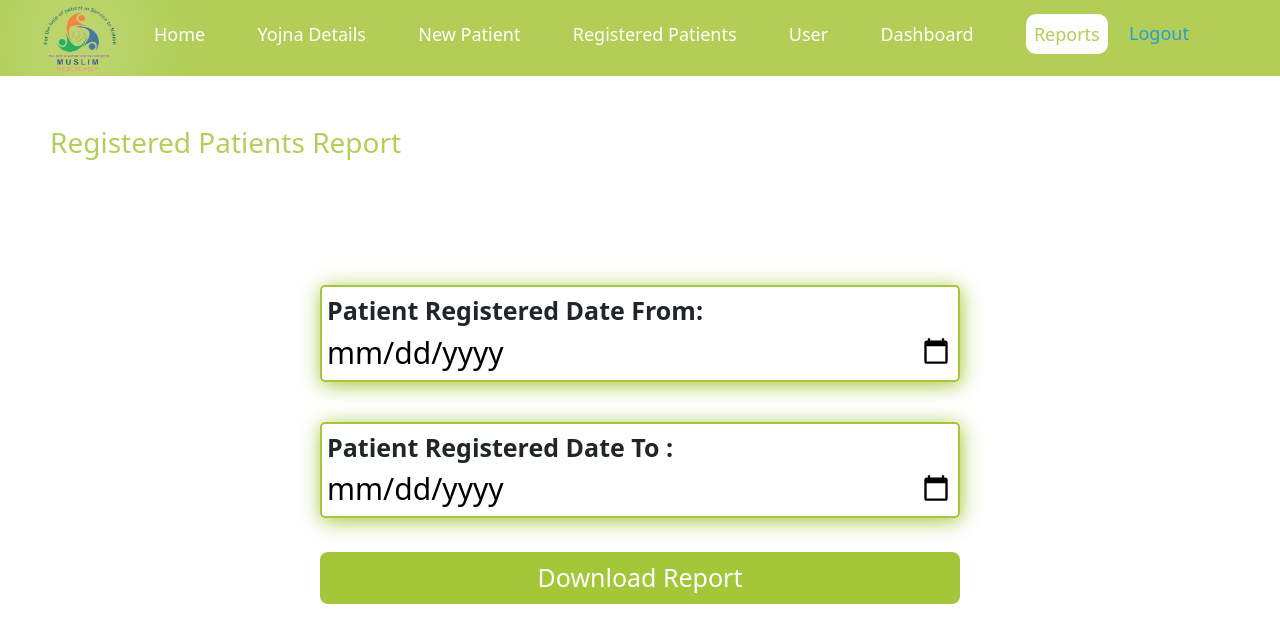
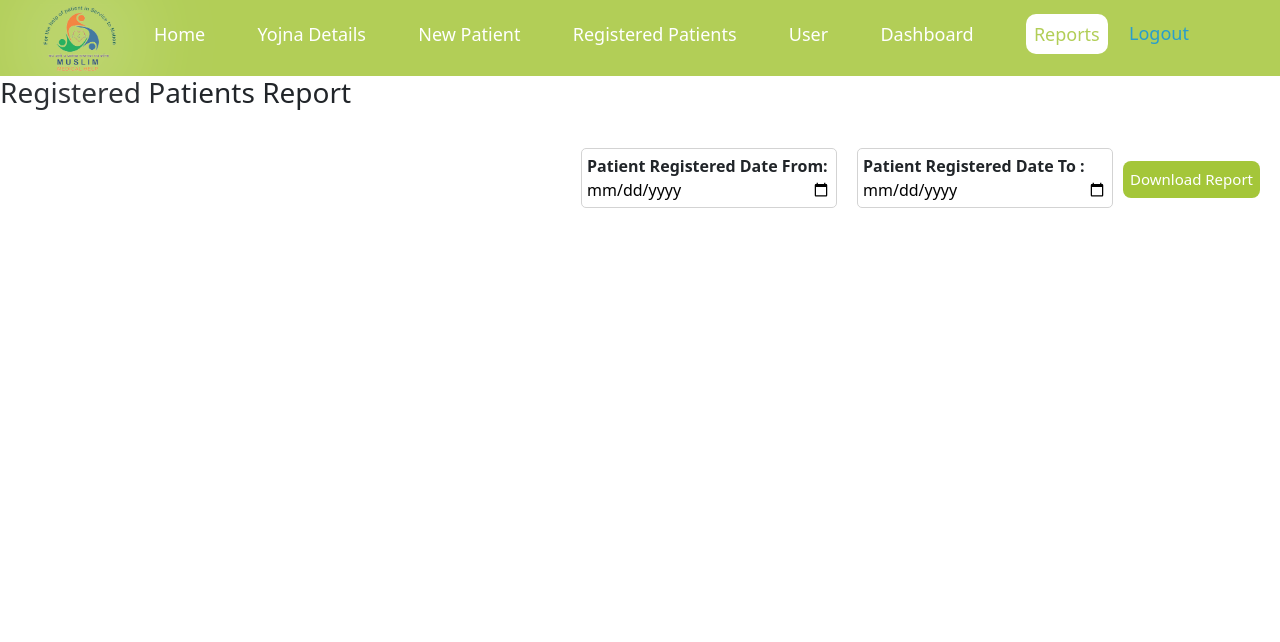
Before and after one commit to Tekisky123/MMH-frontEnd-1, a React (Create React App) app: page /reports in a window 1280 px wide. Shown: the top 642 px of the page. Built offline with nearby package versions, Linux system fonts and the light colour scheme; sample sign-in values are in the browser's storage.

Commit message:
taking pull

```diff
--- a/src/Assets/Styles/RegisteredPatients.css
+++ b/src/Assets/Styles/RegisteredPatients.css
@@ -8,7 +8,7 @@
   flex-direction: column;
   flex-wrap: wrap;
   gap: 20px;
-  background-image: url('../../Assets//Images/mainbodylogo.jpeg' );
+  /* background-image: url('../../Assets//Images/mainbodylogo.jpeg' ); */
   /* opacity: 1.5; */
   background-size: cover;
   background-attachment: fixed; /* This ensures that the background remains fixed */
--- a/src/Components/Pages/Reports.jsx
+++ b/src/Components/Pages/Reports.jsx
@@ -1,6 +1,7 @@
 import React, { useState, useEffect } from 'react';
 import axios from 'axios';
 import * as XLSX from 'xlsx';
+import "../../Components/dashboard/Dashboard.css"
 
 const Reports = () => {
   const [startDate, setStartDate] = useState(null);
--- a/src/Components/dashboard/Dashboard.css
+++ b/src/Components/dashboard/Dashboard.css
@@ -5,7 +5,7 @@
   flex-wrap: wrap;
   justify-content: space-around;
   margin: 20px;
-  background-image: url(../../Assets/Images//mainbodylogo.jpeg);
+  /* background-image: url(../../Assets/Images//mainbodylogo.jpeg); */
   background-color: rgba(255, 255, 255, 0.5);
   background-size: cover;
   background-repeat: no-repeat;
@@ -104,11 +104,11 @@
 
 .Download-excel{
   display: flex;
-  flex-direction: column;
-  justify-content: center;
+  justify-content: end;
   align-items: center;
-  height: 70vh;
-  gap: 20px;
+  position: relative;
+  top: 20px;
+  right: 20px;
 }
 .Download-excel button{
   background-color: rgb(164, 198, 57);
@@ -117,33 +117,27 @@
     border-radius: 8px;
     border: none;
     margin-top: 4px;
-    font-size: 25px;
+    font-size: 15px;
     height: fit-content;
-    width: 50vw;
 }
-.Download-excel .inputDiv{
+.Download-excel div{
   padding: 5px;
   margin: 10px;
   display: flex;
   flex-direction: column;
-  border: 2px solid #a4c639;
-  box-shadow: 1px 3px 20px #a4c639;
+  border: 1px solid lightgrey;
   border-radius: 5px;
-  width: 50%;
+  width: 20%;
   font-weight: bold;
 }
-.Download-excel .inputDiv label{
+.Download-excel div label{
  margin: 0px;
- font-size: 25px;
 }
-.Download-excel .inputDiv input{
+.Download-excel div input{
   border: none;
-  font-size: 30px;
 }
-.dashboard-heading h3{
-  margin: 50px 0px 0px 50px;
-    color: #B2CF57;
-}
+
+
 @media only screen and (max-width: 600px) {
   .operaterCards{
     display: block;
```
